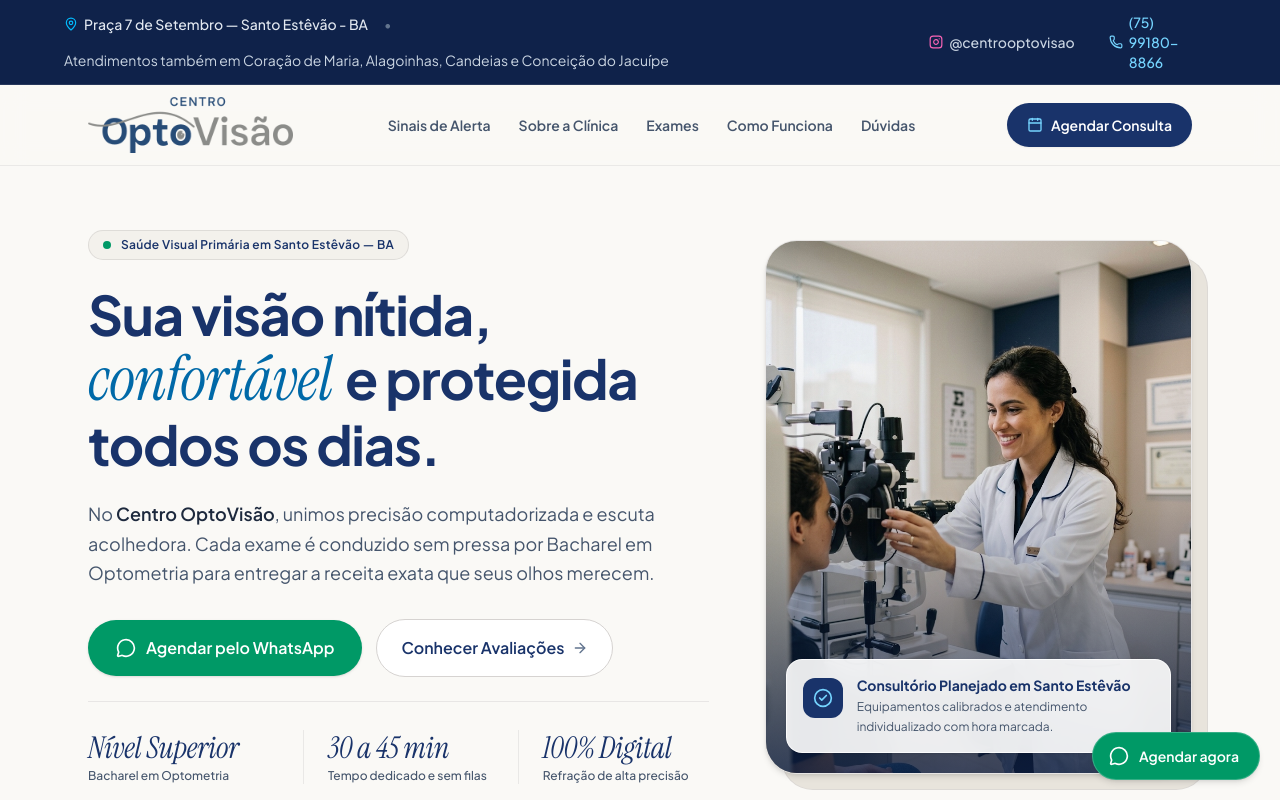
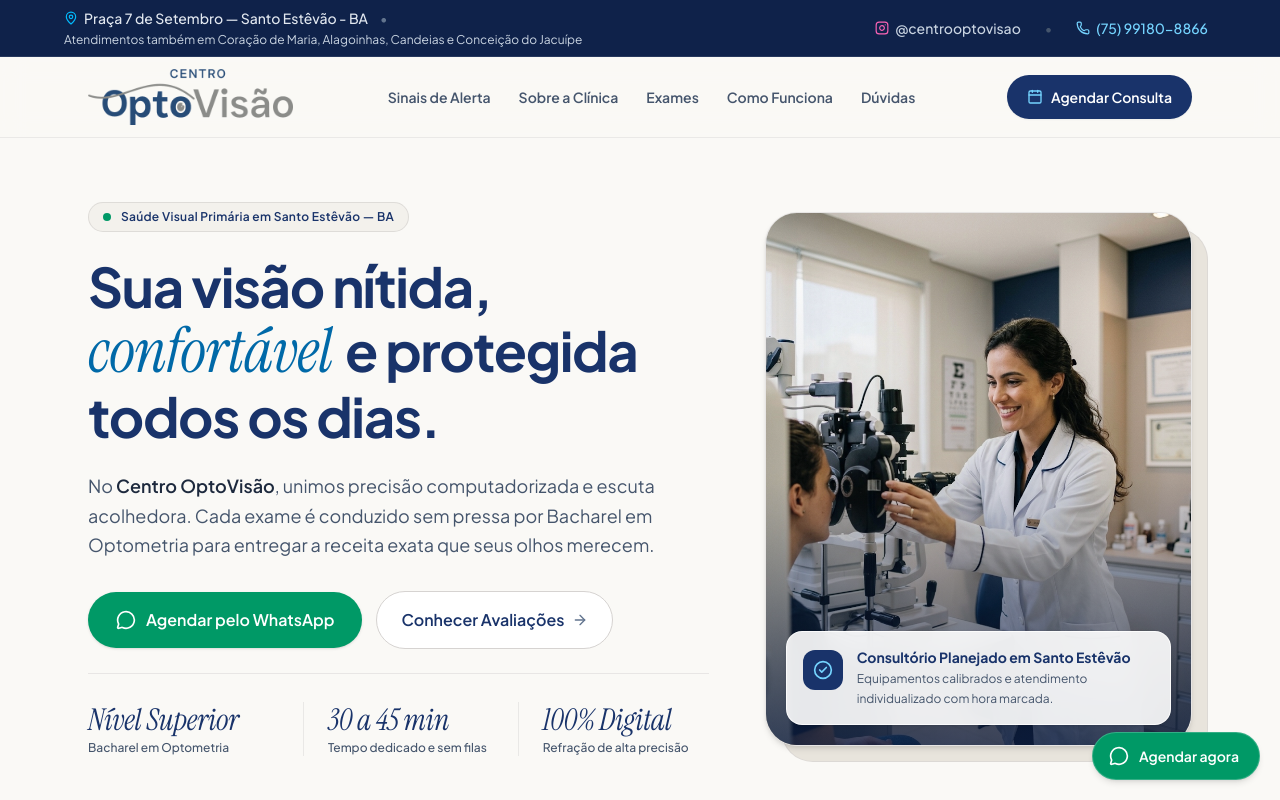
Before and after one commit to felipefsa0301/centro-optovisao, a Next.js app: page / in a window 1280 px wide. Shown: the top 800 px of the page. Built offline with nearby package versions, Linux system fonts and the light colour scheme.

Commit message:
fix: evitar quebra de linha no telefone e melhorar layout da barra superior

```diff
--- a/src/app/page.tsx
+++ b/src/app/page.tsx
@@ -198,32 +198,33 @@ export default function LandingPage() {
     <div className="min-h-screen flex flex-col bg-[#FAF9F6] text-slate-800">
       {/* Barra de Aviso Superior */}
       <div className="bg-[#0F224A] text-slate-200 text-xs sm:text-sm py-2 px-4 border-b border-white/10">
-        <div className="max-w-6xl mx-auto flex flex-col sm:flex-row items-center justify-between gap-2">
-          <div className="flex flex-wrap items-center justify-center sm:justify-start gap-2 sm:gap-4 text-center sm:text-left">
-            <span className="flex items-center gap-1.5 font-medium">
+        <div className="max-w-6xl mx-auto flex flex-col md:flex-row items-center justify-between gap-2.5">
+          <div className="flex flex-wrap items-center justify-center md:justify-start gap-x-3 gap-y-1 text-center md:text-left">
+            <span className="flex items-center gap-1.5 font-medium whitespace-nowrap">
               <MapPin className="w-3.5 h-3.5 text-sky-400 shrink-0" /> Praça 7 de Setembro — Santo Estêvão - BA
             </span>
-            <span className="hidden lg:inline-block text-slate-500">•</span>
-            <span className="hidden lg:inline-block text-slate-300">
+            <span className="hidden xl:inline-block text-slate-500">•</span>
+            <span className="text-slate-300 text-xs">
               Atendimentos também em Coração de Maria, Alagoinhas, Candeias e Conceição do Jacuípe
             </span>
           </div>
-          <div className="flex items-center gap-4">
+          <div className="flex items-center gap-3 sm:gap-4 shrink-0">
             <a
               href={INSTAGRAM_URL}
               target="_blank"
               rel="noopener noreferrer"
               aria-label="Siga o Centro OptoVisão no Instagram"
-              className="min-h-[44px] sm:min-h-0 inline-flex items-center gap-1.5 py-1 px-2 text-slate-300 hover:text-white font-medium transition-colors focus-visible:outline-none focus-visible:ring-2 focus-visible:ring-sky-400 rounded-md"
+              className="inline-flex items-center gap-1.5 py-1 px-2 text-slate-300 hover:text-white font-medium transition-colors whitespace-nowrap focus-visible:outline-none focus-visible:ring-2 focus-visible:ring-sky-400 rounded-md"
             >
               <InstagramIcon className="w-3.5 h-3.5 shrink-0 text-pink-400" />
               <span>{INSTAGRAM_HANDLE}</span>
             </a>
+            <span className="text-slate-600">•</span>
             <a
               href={WHATSAPP_LINK}
               target="_blank"
               rel="noopener noreferrer"
-              className="min-h-[44px] sm:min-h-0 inline-flex items-center gap-1.5 py-1 px-2.5 text-sky-300 hover:text-white font-medium transition-colors focus-visible:outline-none focus-visible:ring-2 focus-visible:ring-sky-400 rounded-md"
+              className="inline-flex items-center gap-1.5 py-1 px-2 text-sky-300 hover:text-white font-medium transition-colors whitespace-nowrap focus-visible:outline-none focus-visible:ring-2 focus-visible:ring-sky-400 rounded-md"
             >
               <Phone className="w-3.5 h-3.5 shrink-0" />
               <span>{PHONE_DISPLAY}</span>
```
